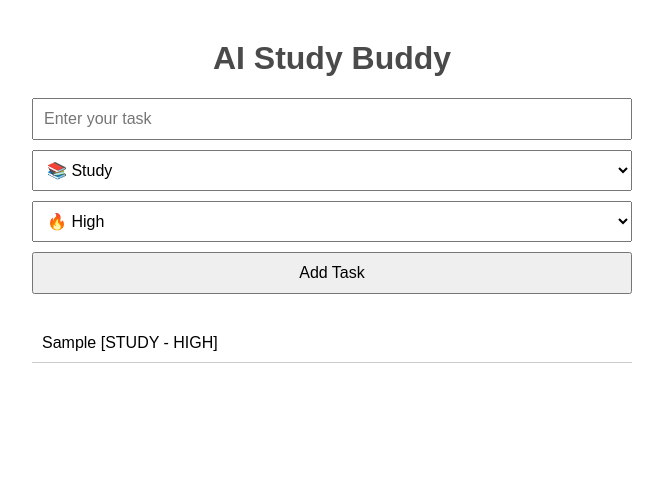
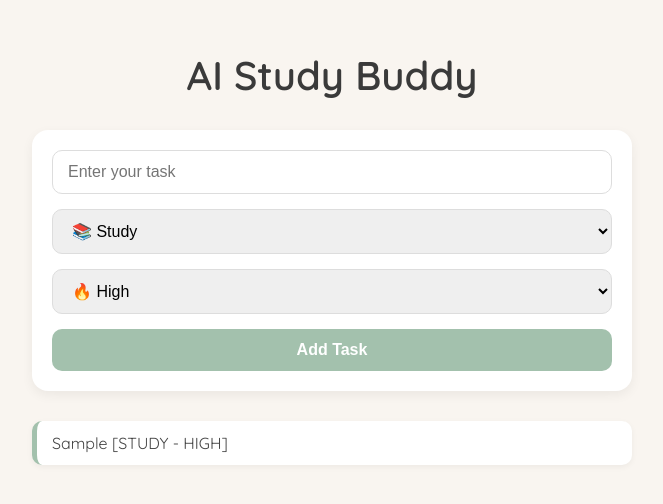
Before and after one commit to salma-ysr/ai-study-buddy, a plain HTML site: page index.html in a window 1280 px wide. Both pictures are taken after typing "Sample" into the empty fields and a click on the button "Add Task". Shown: the whole page, without its empty margins (308-971 px from the left). Drawn offline with Linux system fonts and the light colour scheme.

Commit message:
updated style.css

```diff
--- a/style.css
+++ b/style.css
@@ -1,33 +1,68 @@
+@import url('https://fonts.googleapis.com/css2?family=Quicksand:wght@400;600&display=swap');
+
 body {
-    font-family: Arial, sans-serif;
+  font-family: 'Quicksand', sans-serif;
+  background-color: #f9f5f0;
+  color: #444;
   max-width: 600px;
-    margin: 40px auto;
+  margin: 50px auto;
   padding: 0 20px;
 }
 
 h1 {
   text-align: center;
-    color: #4a4a4a;
+  font-size: 2.5rem;
+  margin-bottom: 30px;
+  color: #3a3a3a;
 }
 
 form {
   display: flex;
   flex-direction: column;
-    gap: 10px;
+  gap: 15px;
+  background-color: #ffffff;
+  padding: 20px;
+  border-radius: 16px;
+  box-shadow: 0 4px 12px rgba(0, 0, 0, 0.06);
 }
 
 input, select, button {
-    padding: 10px;
+  padding: 12px 15px;
   font-size: 1rem;
+  border: 1px solid #ddd;
+  border-radius: 10px;
+  outline: none;
+}
+
+input:focus, select:focus {
+  border-color: #a3c1ad;
+  box-shadow: 0 0 0 2px #a3c1ad44;
+}
+
+button {
+  background-color: #a3c1ad;
+  color: white;
+  font-weight: bold;
+  cursor: pointer;
+  transition: background-color 0.3s ease;
+  border: none;
+}
+
+button:hover {
+  background-color: #8eb39c;
 }
 
 #task-list {
   margin-top: 30px;
+  padding: 0;
   list-style: none;
-    padding: 0;
 }
 
 .task-item {
-    padding: 10px;
-    border-bottom: 1px solid #ccc;
+  padding: 12px 15px;
+  margin-bottom: 10px;
+  background-color: #fff;
+  border-left: 5px solid #a3c1ad;
+  border-radius: 10px;
+  box-shadow: 0 2px 6px rgba(0, 0, 0, 0.05);
 }
```
Lines whose indentation alone changed are shown as unchanged.
